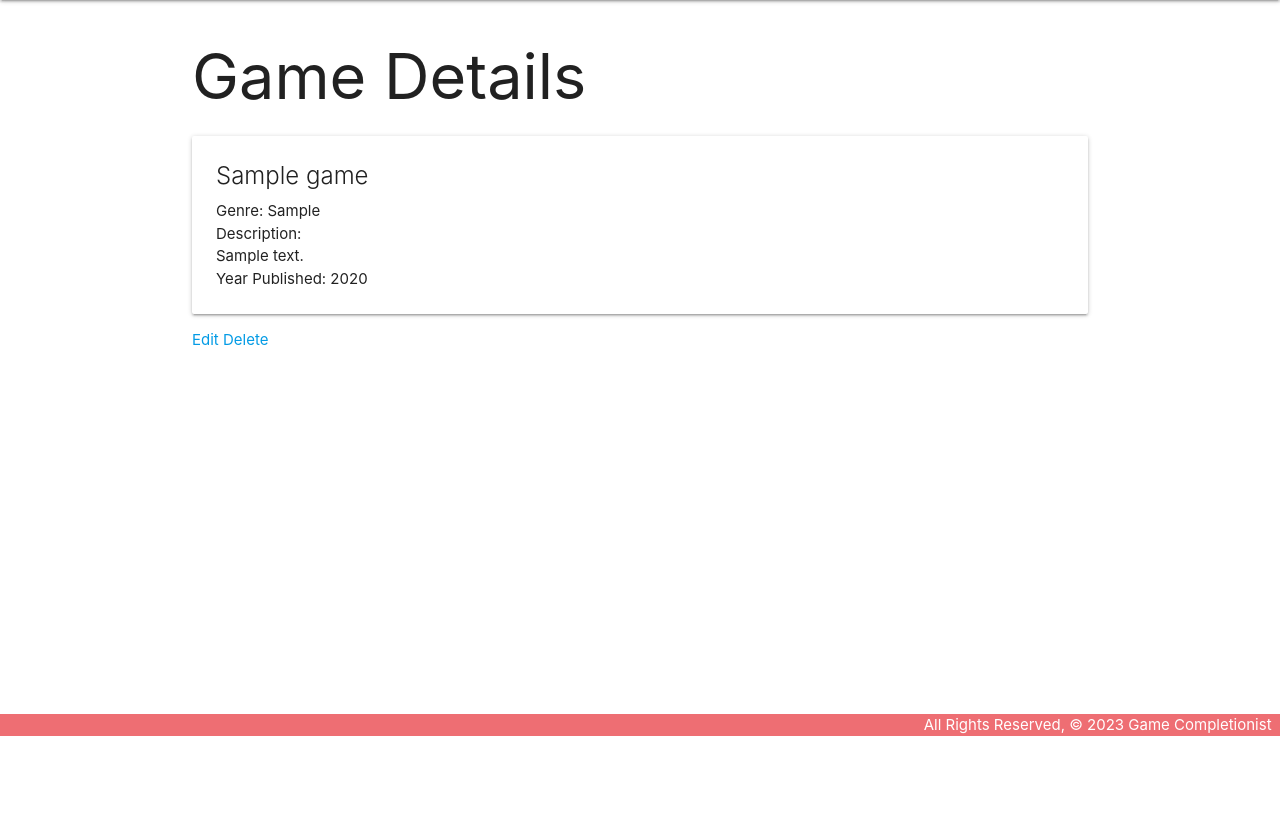
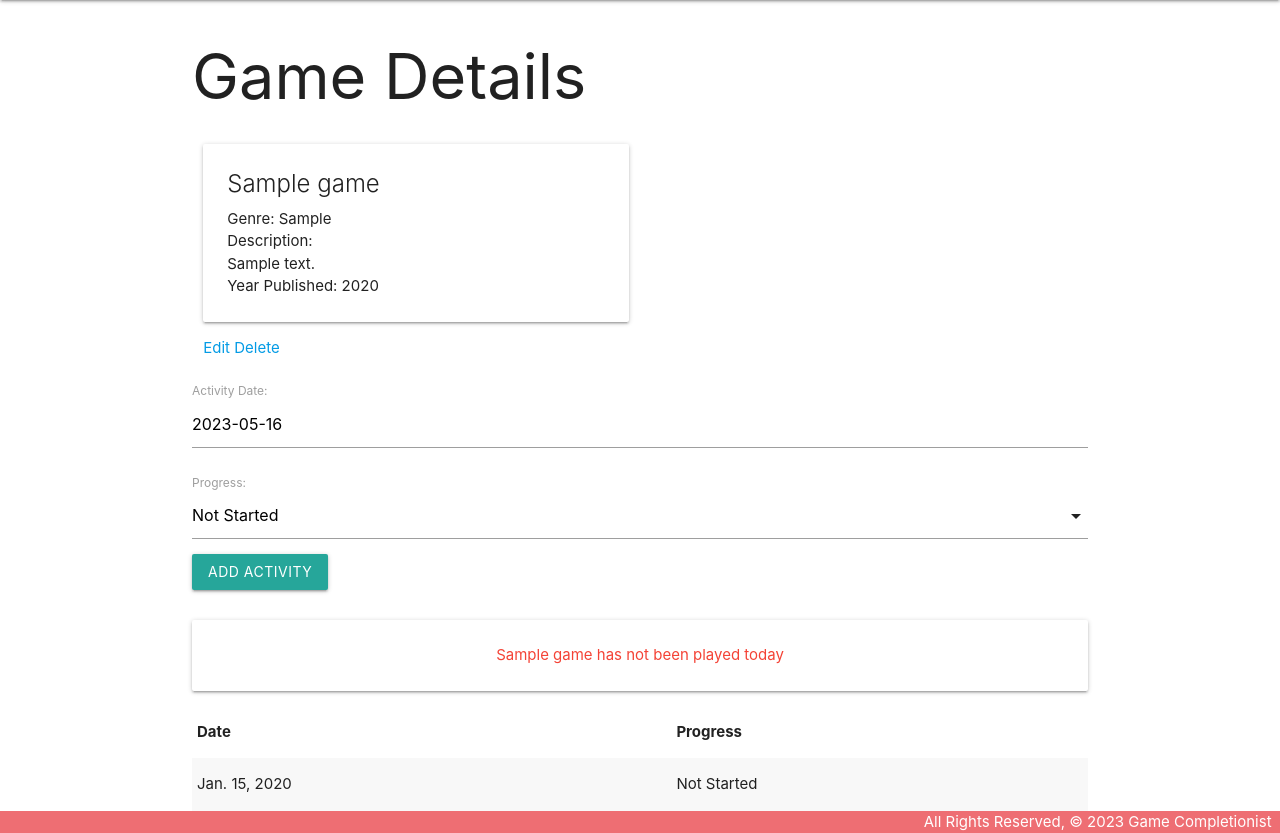
Before and after one commit to ljzepeda/Django-App-Game-Completionist, a Django app: page /games/1/ in a window 1280 px wide. Shown: the part 64-897 px from the top of the page. Before the commit the page ends 800 px from the top, so only its background shows below. Run offline with Django 4.2, Linux system fonts and the light colour scheme; tables that the repository leaves empty hold one stand-in row (values such as "Sample post").

Commit message:
Completed One to Many Models 2

```diff
--- a/main_app/admin.py
+++ b/main_app/admin.py
@@ -1,6 +1,7 @@
 from django.contrib import admin
 # import your models here
-from .models import Game
+from .models import Game, Activity
 
 # Register your models here.
 admin.site.register(Game)
+admin.site.register(Activity)
--- /dev/null
+++ b/main_app/forms.py
@@ -0,0 +1,7 @@
+from django.forms import ModelForm
+from .models import Activity
+
+class ActivityForm(ModelForm):
+  class Meta:
+    model = Activity
+    fields = ['date', 'progress']
--- a/main_app/models.py
+++ b/main_app/models.py
@@ -1,7 +1,16 @@
 from django.db import models
 from django.urls import reverse
+from datetime import date
+
+PROGRESS = (
+  ('NS', 'Not Started'),
+  ('IP', 'In Progress'),
+  ('C', 'Completed'),
+  ('NG+', 'New Game+'),
+)
 
 # Create your models here.
+# Game Model
 class Game(models.Model):
   name = models.CharField(max_length=100)
   genre = models.CharField(max_length=100)
@@ -14,3 +23,26 @@
 
   def get_absolute_url(self):
     return reverse('detail', kwargs={'game_id': self.id})
+
+  def activity_for_today(self):
+    return self.activity_set.filter(date=date.today()).count() >= 1
+
+#Activity Model
+class Activity(models.Model):
+  date = models.DateField('Activity Date')
+  progress = models.CharField(
+    max_length=3,
+    choices=PROGRESS,
+    default=PROGRESS[0][0]
+  )
+  # Create a game_id FK
+  game = models.ForeignKey(
+    Game,
+    on_delete=models.CASCADE
+  )
+
+  def __str__(self):
+    return f"{self.get_progress_display()} on {self.date}"
+
+  class Meta:
+    ordering = ['-date']
--- a/main_app/templates/base.html
+++ b/main_app/templates/base.html
@@ -9,6 +9,7 @@
     <title>Game Completionist</title>
     <link rel="stylesheet" href="https://cdnjs.cloudflare.com/ajax/libs/materialize/1.0.0/css/materialize.min.css">
     <link rel="stylesheet" href="{% static 'css/style.css' %}">
+    <script src="https://cdnjs.cloudflare.com/ajax/libs/materialize/1.0.0/js/materialize.min.js"></script>
   </head>
   <body>
     <header class="navbar-fixed">
--- a/main_app/templates/games/detail.html
+++ b/main_app/templates/games/detail.html
@@ -3,6 +3,8 @@
 
 <h1>Game Details</h1>
 
+<div class="row">
+  <div class="col s6">
 <div class="card">
   <div class="card-content">
     <span class="card-title">{{ game.name }}</span>
@@ -15,5 +17,49 @@
   <a href="{% url 'games_update' game.id %}">Edit</a>
   <a href="{% url 'games_delete' game.id %}">Delete</a>
 </div>
+</div>
+</div>
+
+<div class="col s6">
+  <form action="{% url 'add_activity' game.id %}" method="POST">
+    {% csrf_token %}
+    <!-- Render the inputs -->
+    {{ activity_form.as_p }}
+    <input type="submit" class="btn" value="Add Activity">
+  </form>
+  <br>
+  {% if game.activity_for_today %}
+    <div class="card-panel teal-text center-align">{{game.name}} has been played today</div>
+  {% else %}
+    <div class="card-panel red-text center-align">{{game.name}} has not been played today</div>
+  {% endif %}
+  <table class="striped">
+    <thead>
+      <tr><th>Date</th><th>Progress</th></tr>
+    </thead>
+    <tbody>
+      {% for activity in game.activity_set.all %}
+        <tr>
+          <td>{{activity.date}}</td>
+          <td>{{activity.get_progress_display}}</td>
+        </tr>
+      {% endfor %}
+    </tbody>
+  </table>
+</div>
+</div>
+
+<script>
+  const dateEl = document.getElementById('id_date');
+  M.Datepicker.init(dateEl, {
+    format: 'yyyy-mm-dd',
+    defaultDate: new Date(),
+    setDefaultDate: true,
+    autoClose: true
+  });
+
+  const selectEl = document.getElementById('id_progress');
+  M.FormSelect.init(selectEl);
+  </script>
 
 {% endblock %}
--- a/main_app/urls.py
+++ b/main_app/urls.py
@@ -9,4 +9,5 @@ urlpatterns = [
   path('games/create/', views.GameCreate.as_view(), name='games_create'),
   path('games/<int:pk>/update/', views.GameUpdate.as_view(), name='games_update'),
   path('games/<int:pk>/delete/', views.GameDelete.as_view(), name='games_delete'),
+  path('games/<int:game_id>/add_activity/', views.add_activity, name='add_activity'),
 ]
--- a/main_app/views.py
+++ b/main_app/views.py
@@ -1,6 +1,7 @@
-from django.shortcuts import render
+from django.shortcuts import render, redirect
 from django.views.generic.edit import CreateView, UpdateView, DeleteView
 from .models import Game
+from .forms import ActivityForm
 
 # Dummy Python List for Data
 #games = [
@@ -9,6 +10,7 @@ from .models import Game
 #]
 
 # Create your views here.
+# Game Views
 def home(request):
   return render(request, 'home.html')
 
@@ -25,8 +27,9 @@ def games_index(request):
 # View game
 def games_detail(request, game_id):
   game = Game.objects.get(id=game_id)
+  activity_form = ActivityForm()
   return render(request, 'games/detail.html', {
-    'game': game
+    'game': game, 'activity_form': activity_form
   })
 
 class GameCreate(CreateView):
@@ -41,3 +44,19 @@ class GameUpdate(UpdateView):
 class GameDelete(DeleteView):
   model = Game
   success_url = '/games'
+
+# Activity Views
+def add_activity(request, game_id):
+  # create a ModelForm instance using
+  # the data that was submitted in the form
+  form = ActivityForm(request.POST)
+  # validate the form
+  if form.is_valid():
+    # We want a model instance, but
+    # we can't save to the db yet
+    # because we have not assigned the
+    # game_id FK.
+    new_activity = form.save(commit=False)
+    new_activity.game_id = game_id
+    new_activity.save()
+  return redirect('detail', game_id=game_id)
```
Also changed, not shown: main_app/migrations/0001_initial.py, main_app/templates/games/index.html (line endings or trailing spaces).
